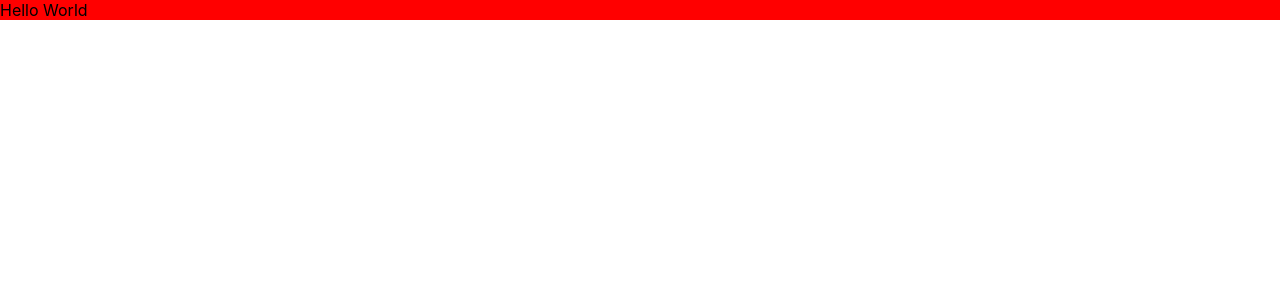
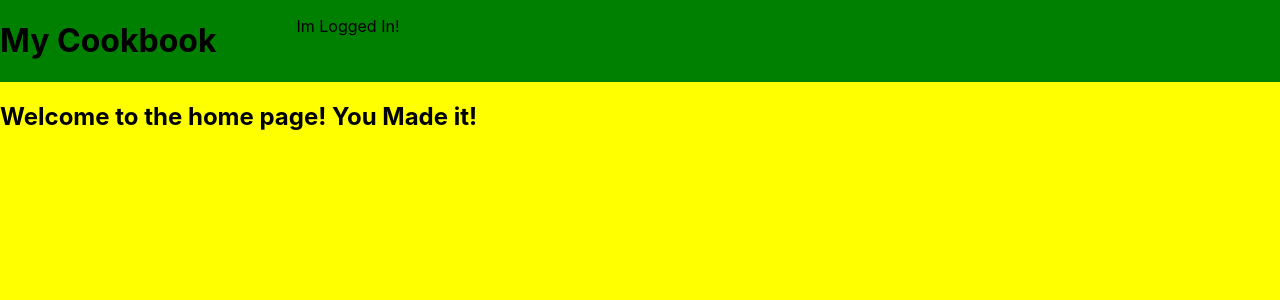
Before and after one commit to samvrny/mycookbook, a React (Create React App) app in the folder client/: page / in a window 1280 px wide. Shown: the top 300 px of the page. Built offline with nearby package versions, Linux system fonts and the light colour scheme.

Commit message:
initial page setup begining

```diff
--- a/client/public/index.html
+++ b/client/public/index.html
@@ -24,20 +24,10 @@
       work correctly both with client-side routing and a non-root public URL.
       Learn how to configure a non-root public URL by running `npm run build`.
     -->
-    <title>React App</title>
+    <title>My CookBook</title>
   </head>
   <body>
-    <noscript>You need to enable JavaScript to run this app.</noscript>
+    <noscript>You need to enable JavaScript to run this application!</noscript>
     <div id="root"></div>
-    <!--
-      This HTML file is a template.
-      If you open it directly in the browser, you will see an empty page.
-
-      You can add webfonts, meta tags, or analytics to this file.
-      The build step will place the bundled scripts into the <body> tag.
-
-      To begin the development, run `npm start` or `yarn start`.
-      To create a production bundle, use `npm run build` or `yarn build`.
-    -->
   </body>
 </html>
--- a/client/src/App.js
+++ b/client/src/App.js
@@ -1,11 +1,16 @@
 import { BrowserRouter, Route, Routes } from 'react-router-dom';
+import Header from './components/Header';
+import Home from './components/Home';
 
 function App() {
   return (
     <div>
       <BrowserRouter>
+        <Header></Header>
         <main>
-          Hello World
+          <Routes>
+            <Route path='/' element={<Home />} />
+          </Routes>
         </main>
       </BrowserRouter>
     </div>
--- a/client/src/components/Header/index.js
+++ b/client/src/components/Header/index.js
@@ -0,0 +1,26 @@
+import React from "react";
+import { Link } from "react-router-dom";
+import auth from "../../utils/auth";
+
+function Header() {
+    return(
+        <header>
+            <h1>My Cookbook</h1>
+            <nav>
+                <ul>
+                    {auth ? (
+                        <ul>
+                            Im Logged In!
+                        </ul>
+                    ) : (
+                        <ul>
+                            Im NOT Logged In!
+                        </ul>
+                    )}
+                </ul>
+            </nav>
+        </header>
+    )
+}
+
+export default Header;
--- a/client/src/components/Home/index.js
+++ b/client/src/components/Home/index.js
@@ -0,0 +1,12 @@
+import React from "react";
+import { Link } from "react-router-dom";
+
+function Home() {
+    return (
+        <section>
+            <h1>Welcome to the home page! You Made it!</h1>
+        </section>
+    )
+}
+
+export default Home;
--- a/client/src/stylesheets/index.css
+++ b/client/src/stylesheets/index.css
@@ -12,6 +12,16 @@ code {
     monospace;
 }
 
-div {
-  background-color: red;
+/* NEED TO ADD DISPLAY FLEX TO HEADER to get it to touch the top of the screen. It is currently block */
+
+header {
+  background-color: green;
+  display: flex;
 }
+
+/* TODO: Need to fix the homepage so it fits the viewport but doesnt overflow from it */
+main {
+  background-color: yellow;
+  display: flex;
+  min-height: 100vh;
+}
--- /dev/null
+++ b/client/src/utils/auth.js
@@ -0,0 +1,11 @@
+const auth = (req, res, next) => {
+    if (!req.session.user_id) {
+        //May need to change this redirect to be a 'window.location' change, or something of the sort.
+        //   res.redirect('/login');
+        console.log('No session, brozinski!! 🍓🍓🍓')
+    } else {
+        next();
+    }
+};
+
+module.exports = auth;
```
